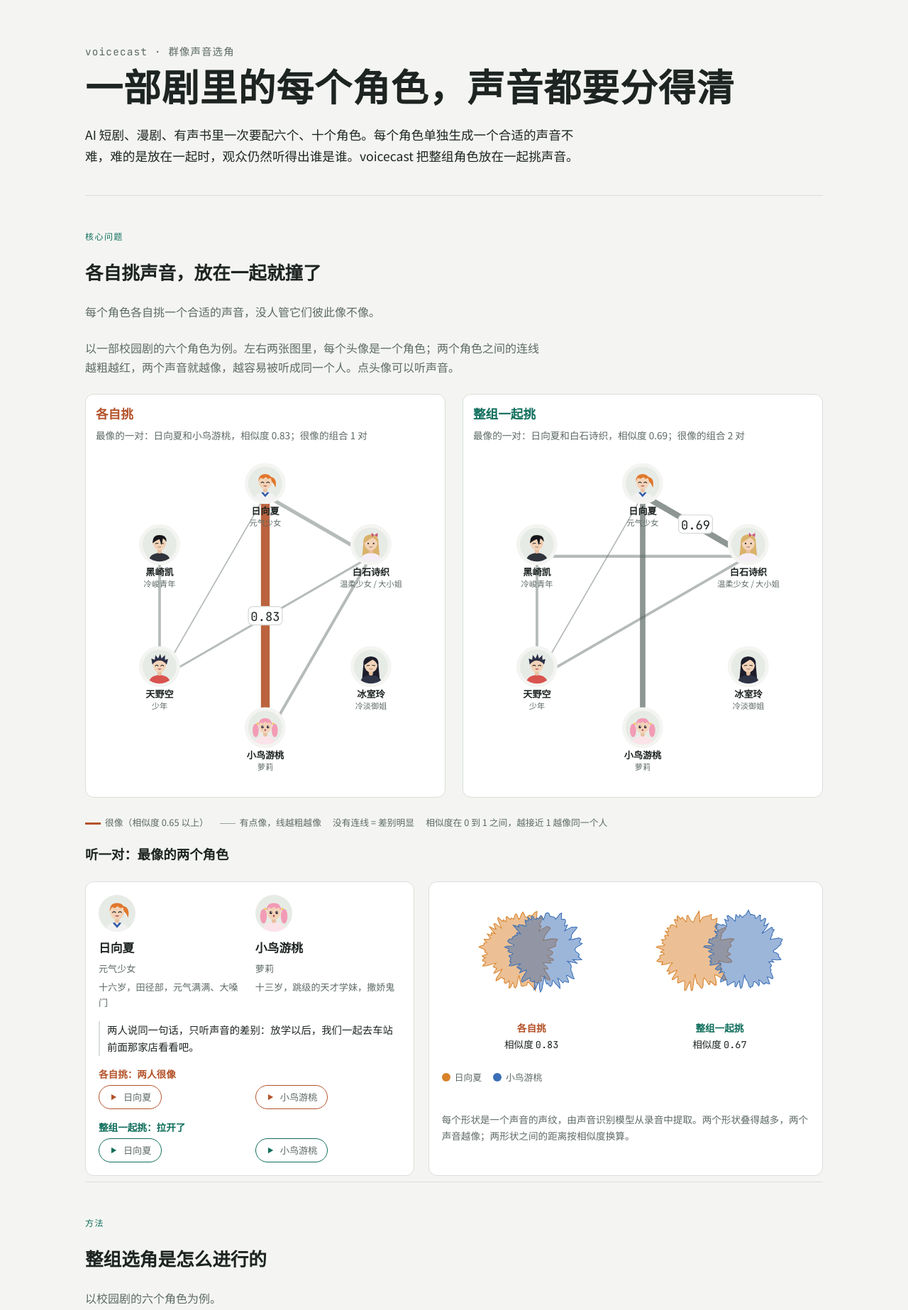
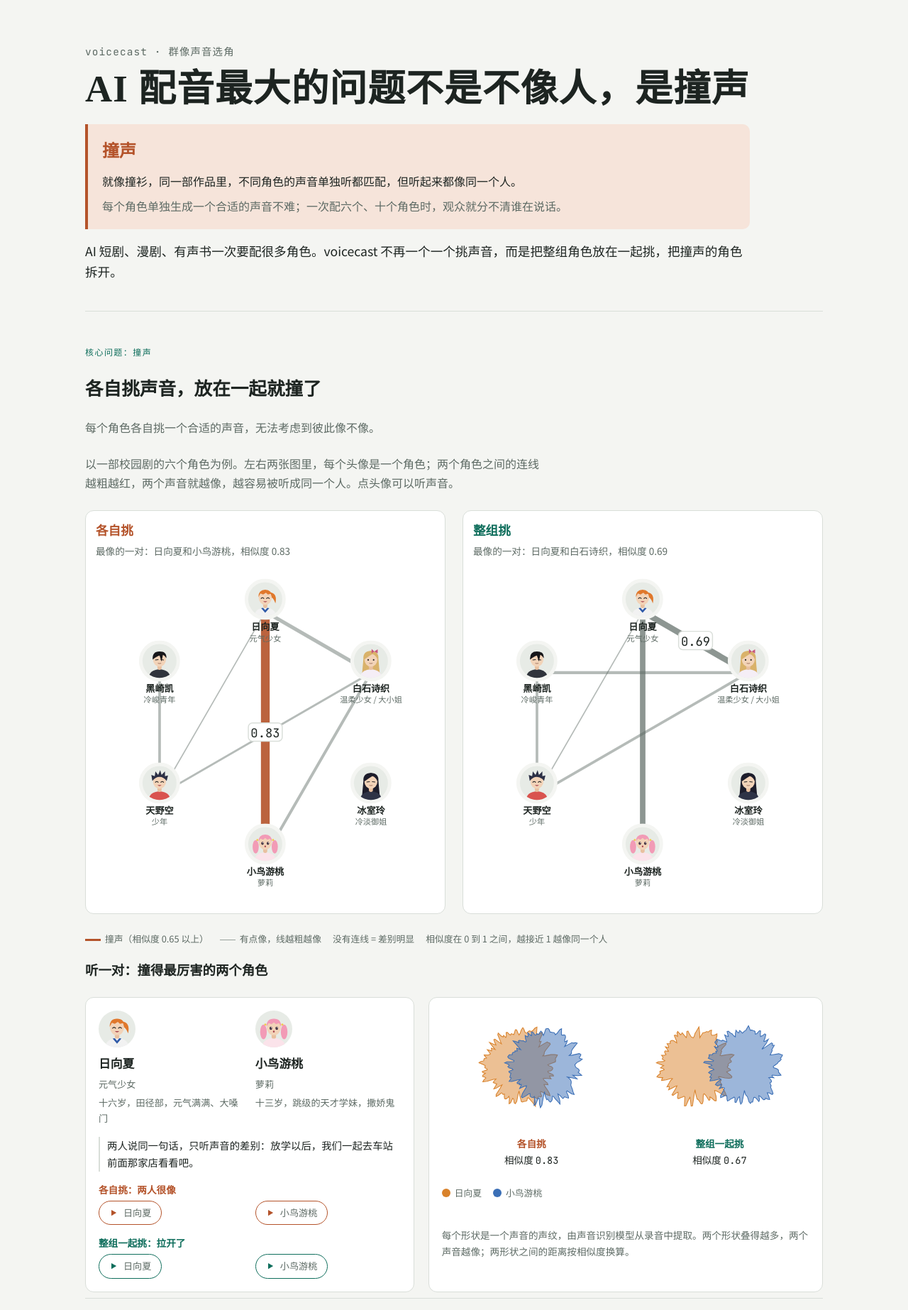
Before and after one commit to zhuhe98/voicecast, a plain HTML site: page docs/index.html in a window 1280 px wide. Shown: the top 1846 px of the page at 71% size. Drawn offline with Linux system fonts and the light colour scheme.

Commit message:
docs修改

```diff
--- a/docs/index.html
+++ b/docs/index.html
@@ -3,7 +3,11 @@
 <head>
 <meta charset="utf-8">
 <meta name="viewport" content="width=device-width, initial-scale=1, viewport-fit=cover">
-<title>voicecast 声音选角</title>
+<title>voicecast · 解决 AI 配音撞声</title>
+<meta name="description" content="撞声：同一部作品里，不同角色的声音听起来像同一个人。voicecast 把整组角色放在一起挑声音，拆开撞声。">
+<meta property="og:title" content="AI 配音最大的问题不是不像人，是撞声">
+<meta property="og:description" content="撞声：同一部作品里，不同角色的声音听起来像同一个人。voicecast 把整组角色放在一起挑声音，拆开撞声。">
+<meta property="og:type" content="website">
 <meta name="claude:viewport-fit-sides" content="cover">
 <link rel="preconnect" href="https://fonts.googleapis.com">
 <link rel="stylesheet" href="https://fonts.googleapis.com/css2?family=Noto+Serif+SC:wght@600;900&family=Noto+Sans+SC:wght@400;500;700&family=JetBrains+Mono:wght@400;600&display=swap">
@@ -38,10 +42,16 @@ a { color: var(--accent); }
 .note { font-size: .85rem; color: var(--muted); }
 
 /* hero */
-header.hero { display: grid; gap: 16px; padding-block: 56px 40px; }
+header.hero { display: grid; gap: 16px; padding-block: 56px 40px; width: fit-content; max-width: 100%; }
+/* 卡片和导语与标题同宽：不参与撑宽，只填满标题定下的宽度 */
+.hero .define, .hero .lede { width: 0; min-width: 100%; max-width: none; box-sizing: border-box; }
 .hero h1 { font-size: clamp(2rem, 5.5vw, 3.3rem); font-weight: 900; letter-spacing: .02em; }
 .hero h1 small { display: block; font-family: var(--mono); font-size: .9rem; font-weight: 400; color: var(--muted); letter-spacing: .08em; margin-bottom: 8px; }
 .hero .lede { font-size: 1.1rem; }
+.define { display: grid; gap: 8px; padding: 18px 20px; background: var(--warn-soft); border-left: 4px solid var(--warn); border-radius: 0 10px 10px 0; }
+.define .term { font-family: var(--display); font-size: 1.5rem; font-weight: 900; color: var(--warn); }
+.define .term small { font-family: var(--body); font-size: .85rem; font-weight: 400; color: var(--muted); margin-left: 10px; }
+.define p { max-width: none; }
 
 /* tabs + toggles */
 .tabs { display: flex; flex-wrap: wrap; gap: 8px; }
@@ -59,9 +69,19 @@ header.hero { display: grid; gap: 16px; padding-block: 56px 40px; }
 .net svg.edges text { font-family: var(--mono); font-size: 3.6px; }
 .node { position: absolute; transform: translate(-50%, -50%); display: grid; justify-items: center; gap: 2px; width: 26%;
   background: none; border: 0; padding: 0; cursor: pointer; color: var(--fg); font: inherit; }
-.node .ring { border-radius: 50%; padding: 3px; border: 2px solid transparent; display: block; line-height: 0; background: var(--bg); }
-.node.on .ring { border-color: var(--accent); }
-.node.b.on .ring { border-color: var(--warn); }
+/* 头像：悬停时淡色光圈 + 轻微放大；播放中为半透明圆环 + 呼吸光晕。--hl 为本图主色（整组挑 = 绿，各自挑 = 橙红） */
+.node { --hl: var(--accent); }
+.node.b { --hl: var(--warn); }
+.node .ring { border-radius: 50%; padding: 3px; border: 2px solid transparent; display: block; line-height: 0; background: var(--bg);
+  transition: transform .18s ease, border-color .18s ease, box-shadow .18s ease; }
+.node:hover .ring { transform: scale(1.06); border-color: color-mix(in srgb, var(--hl) 35%, transparent);
+  box-shadow: 0 0 0 6px color-mix(in srgb, var(--hl) 10%, transparent); }
+.node.on .ring { border-color: color-mix(in srgb, var(--hl) 55%, transparent);
+  box-shadow: 0 0 0 6px color-mix(in srgb, var(--hl) 14%, transparent); animation: ringPulse 1.6s ease-in-out infinite; }
+.node:focus-visible { outline: none; }
+.node:focus-visible .ring { outline: 2px solid color-mix(in srgb, var(--hl) 60%, transparent); outline-offset: 2px; }
+@keyframes ringPulse { 50% { box-shadow: 0 0 0 10px color-mix(in srgb, var(--hl) 6%, transparent); } }
+@media (prefers-reduced-motion: reduce) { .node .ring { transition: none; } .node.on .ring { animation: none; } }
 .node b { font-size: .82rem; line-height: 1.2; text-align: center; }
 .node small { font-size: .7rem; color: var(--muted); line-height: 1.2; text-align: center; }
 .node .chg { font-size: .65rem; color: var(--accent); }
@@ -169,8 +189,8 @@ button.play svg { width: 14px; height: 14px; fill: currentColor; }
 button.wide { font: inherit; font-size: .88rem; display: inline-flex; align-items: center; gap: 8px; padding: 5px 14px; border-radius: 999px; border: 1.5px solid var(--accent); background: transparent; color: var(--accent); cursor: pointer; }
 button.wide svg { width: 12px; height: 12px; fill: currentColor; }
 .x button.wide, button.wide.x { border-color: var(--warn); color: var(--warn); }
-button.on { background: var(--accent) !important; color: var(--bg) !important; }
-.x button.on, button.wide.x.on { background: var(--warn) !important; }
+button.on:not(.node) { background: var(--accent) !important; color: var(--bg) !important; }
+.x button.on:not(.node), button.wide.x.on { background: var(--warn) !important; }
 button:focus-visible, a:focus-visible { outline: 2px solid var(--accent); outline-offset: 2px; }
 
 footer { border-top: 1px solid var(--line); padding-block: 28px 0; margin-top: 48px; font-size: .85rem; color: var(--muted); }
@@ -190,27 +210,32 @@ footer { border-top: 1px solid var(--line); padding-block: 28px 0; margin-top: 4
 
 <div class="wrap">
 <header class="hero">
-  <h1><small>voicecast · 群像声音选角</small>一部剧里的每个角色，声音都要分得清</h1>
-  <p class="lede">AI 短剧、漫剧、有声书里一次要配六个、十个角色。每个角色单独生成一个合适的声音不难，难的是放在一起时，观众仍然听得出谁是谁。voicecast 把整组角色放在一起挑声音。</p>
+  <h1><small>voicecast · 群像声音选角</small>AI 配音最大的问题不是不像人，是撞声</h1>
+  <div class="define">
+    <div class="term">撞声</div>
+    <p>就像撞衫，同一部作品里，不同角色的声音单独听都匹配，但听起来都像同一个人。</p>
+    <p class="muted">每个角色单独生成一个合适的声音不难；一次配六个、十个角色时，观众就分不清谁在说话。</p>
+  </div>
+  <p class="lede">AI 短剧、漫剧、有声书一次要配很多角色。voicecast 不再一个一个挑声音，而是把整组角色放在一起挑，把撞声的角色拆开。</p>
 </header>
 
 <section id="ensemble">
-  <div class="eyebrow">核心问题</div>
+  <div class="eyebrow">核心问题：撞声</div>
   <h2>各自挑声音，放在一起就撞了</h2>
-  <p class="muted">每个角色各自挑一个合适的声音，没人管它们彼此像不像。</p>
+  <p class="muted">每个角色各自挑一个合适的声音，无法考虑到彼此像不像。</p>
   <p class="muted">以一部校园剧的六个角色为例。左右两张图里，每个头像是一个角色；两个角色之间的连线越粗越红，两个声音就越像，越容易被听成同一个人。点头像可以听声音。</p>
   <div class="pair2">
     <figure class="netcol"><figcaption><b class="xb">各自挑</b><span id="capb"></span></figcaption><div class="net" id="netb"></div></figure>
-    <figure class="netcol"><figcaption><b class="ob">整组一起挑</b><span id="capa"></span></figcaption><div class="net" id="neta"></div></figure>
+    <figure class="netcol"><figcaption><b class="ob">整组挑</b><span id="capa"></span></figcaption><div class="net" id="neta"></div></figure>
   </div>
-  <div class="legend"><span><i></i>很像（相似度 0.65 以上）</span><span><i class="m"></i>有点像，线越粗越像</span><span>没有连线 = 差别明显</span><span>相似度在 0 到 1 之间，越接近 1 越像同一个人</span></div>
-  <h3>听一对：最像的两个角色</h3>
+  <div class="legend"><span><i></i>撞声（相似度 0.65 以上）</span><span><i class="m"></i>有点像，线越粗越像</span><span>没有连线 = 差别明显</span><span>相似度在 0 到 1 之间，越接近 1 越像同一个人</span></div>
+  <h3>听一对：撞得最厉害的两个角色</h3>
   <div class="pairdemo" id="pairdemo"></div>
 </section>
 
 <section id="method">
   <div class="eyebrow">方法</div>
-  <h2>整组选角是怎么进行的</h2>
+  <h2>整组选角：怎样避免撞声</h2>
   <p class="muted">以校园剧的六个角色为例。</p>
   <ol class="axis" id="axis"></ol>
 </section>
@@ -226,7 +251,7 @@ footer { border-top: 1px solid var(--line); padding-block: 28px 0; margin-top: 4
 
 <section id="cast">
   <div class="eyebrow">最终效果</div>
-  <h2>四组阵容的自我介绍</h2>
+  <h2>四组不撞声的阵容</h2>
   <p class="muted">声音锁定后，每个角色说一句自我介绍。全部由程序自动选角。</p>
   <div class="tabs" role="tablist" id="tabs"></div>
   <div class="boardhead"><p id="lsub" class="muted"></p><button class="wide" id="epi" type="button"></button></div>
@@ -380,7 +405,7 @@ function drawNet(net, E, mode) {
     net.appendChild(b);
   });
   const ca = E.characters[mi], cb = E.characters[mj];
-  return `最像的一对：${ca.name}和${cb.name}，相似度 ${ms.toFixed(2)}；很像的组合 ${countStrong(m)} 对`;
+  return `最像的一对：${ca.name}和${cb.name}，相似度 ${ms.toFixed(2)}`;
 }
 
 function renderEnsemble(D) {
```
